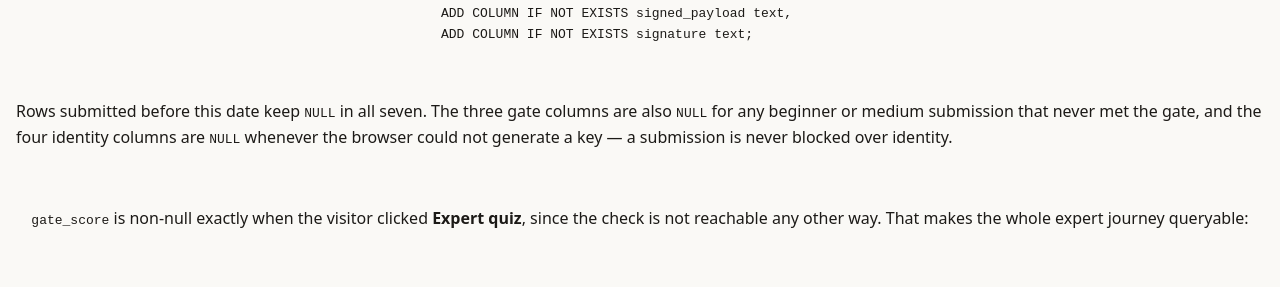
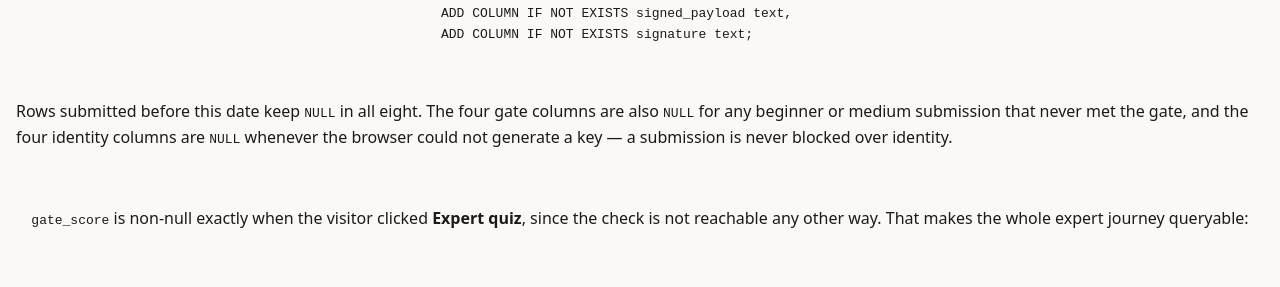
Before and after one commit to neoneye/pdoom-calculator, a Jekyll site: the page built from database.md, in a window 1280 px wide and 900 px high, scrolled down 1313 px. Shown: the part 160-447 px from the top of the window. Built offline with Jekyll 4.4.1, drawn with Linux system fonts in a browser that asks for light colours; our own code applies the rules of GitHub Pages for plain Markdown files.

Commit message:
Correct the migration column count

````diff
--- a/database.md
+++ b/database.md
@@ -52,7 +52,7 @@ ALTER TABLE submissions
   ADD COLUMN IF NOT EXISTS signature text;
 ```
 
-Rows submitted before this date keep `NULL` in all seven. The three gate columns
+Rows submitted before this date keep `NULL` in all eight. The four gate columns
 are also `NULL` for any beginner or medium submission that never met the gate,
 and the four identity columns are `NULL` whenever the browser could not generate
 a key — a submission is never blocked over identity.
````
